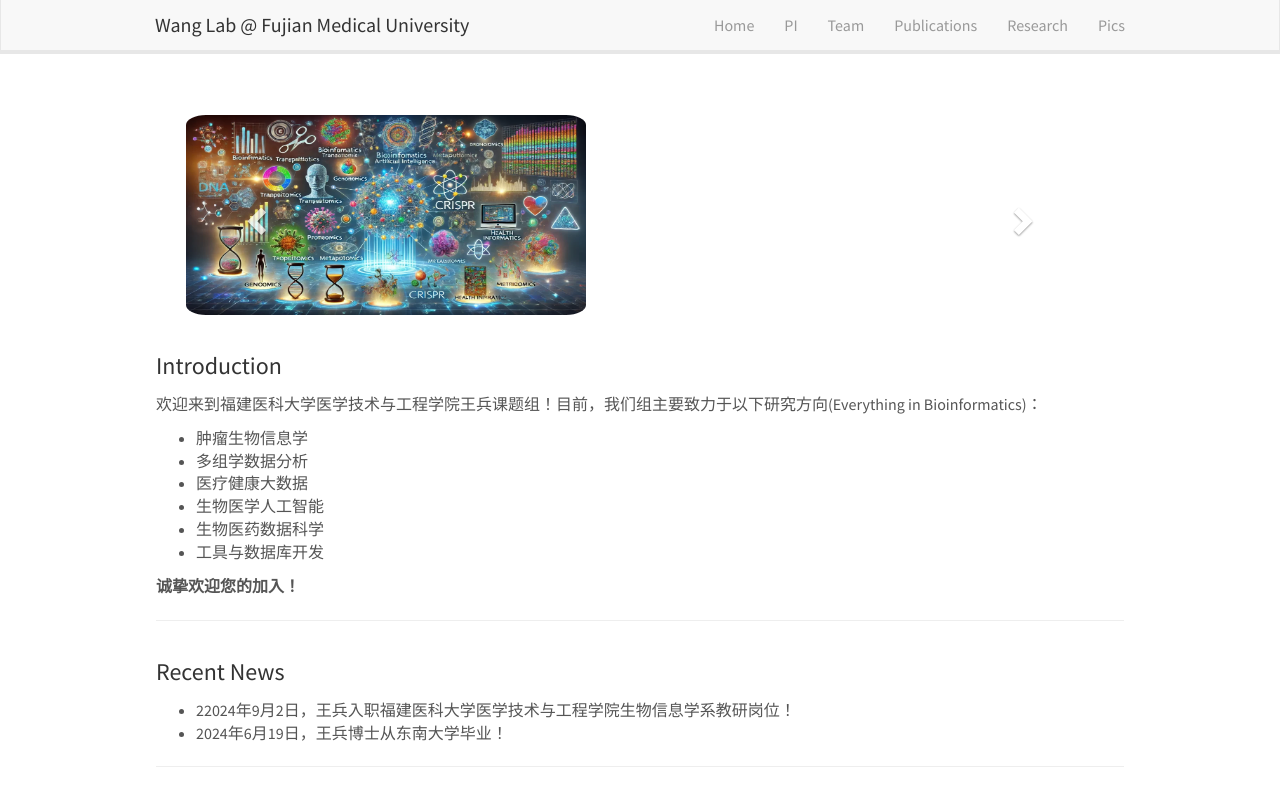
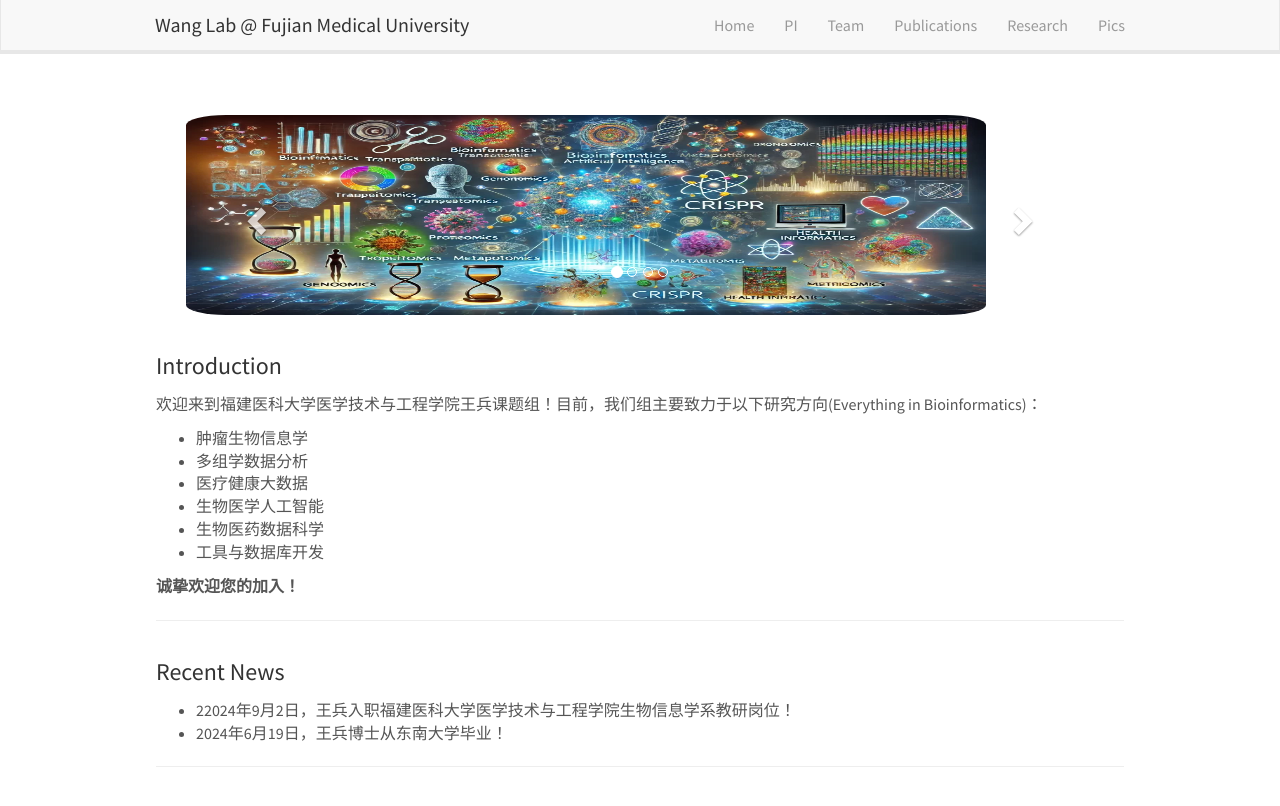
Before and after one commit to wangbing587/wangbing587.github.io, a Jekyll site: the page built from _pages/home.md, in a window 1280 px wide. Shown: the top 806 px of the page. Built offline with Jekyll 4.4.1, drawn with Linux system fonts in a browser that asks for light colours.

Commit message:
Update homelay.html

```diff
--- a/_layouts/homelay.html
+++ b/_layouts/homelay.html
@@ -22,19 +22,19 @@
 			<!-- 轮播（Carousel）项目 -->
 			<div class="carousel-inner">
 				<div class="item active">
-					<img src="../images/logo/BioinformaticsAI1.jpg" alt="First slide" style="width: 400px; height: 200px;">
+					<img src="../images/logo/BioinformaticsAI1.jpg" alt="First slide" style="width: 800px; height: 200px;">
 					<div class="carousel-caption"></div>
 				</div>
 				<div class="item">
-					<img src="../images/logo/BioinformaticsAI2.jpg" alt="Second slide" style="width: 400px; height: 200px;">
+					<img src="../images/logo/BioinformaticsAI2.jpg" alt="Second slide" style="width: 800px; height: 200px;">
 					<div class="carousel-caption"></div>
 				</div>
 				<div class="item">
-					<img src="../images/logo/BioinformaticsAI3.jpg" alt="Third slide" style="width: 400px; height: 200px;">
+					<img src="../images/logo/BioinformaticsAI3.jpg" alt="Third slide" style="width: 800px; height: 200px;">
 					<div class="carousel-caption"></div>
 				</div>
 				<div class="item">
-					<img src="../images/logo/BioinformaticsAI4.jpg" alt="Third slide" style="width: 400px; height: 200px;">
+					<img src="../images/logo/BioinformaticsAI4.jpg" alt="Third slide" style="width: 800px; height: 200px;">
 					<div class="carousel-caption"></div>
 				</div>
 			</div>
```
